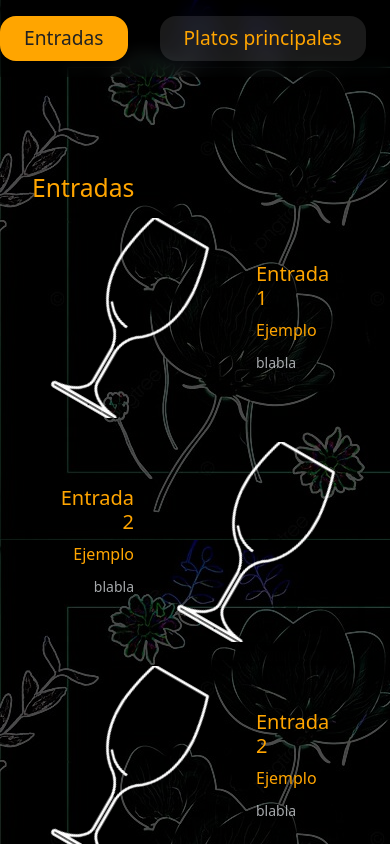
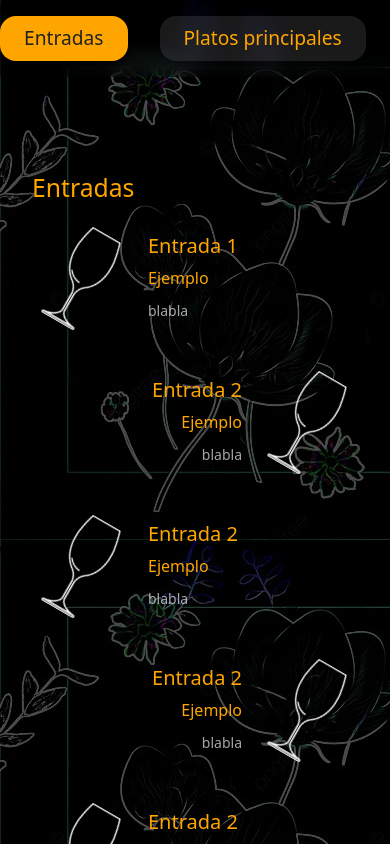
Before and after one commit to leonidesha/bar_goat, a React (Vite) app: page /menu in a window 390 px wide. Shown: the top 844 px of the page. Built offline with nearby package versions, Linux system fonts and the light colour scheme.

Commit message:
actualizando

```diff
--- /dev/null
+++ b/src/components/CardMenu.css
@@ -0,0 +1,46 @@
+.card-menu-horizontal {
+  width: 100%;
+  display: flex;
+  background: transparent;
+  border-radius: 1rem;
+  overflow: hidden;
+  box-shadow: 0 2px 8px rgba(0, 0, 0, 0.08);
+  margin-bottom: 1.5rem;
+  min-height: 200px;
+}
+.card-menu-image {
+  flex: 0 0 200px;
+  display: flex;
+  align-items: center;
+  justify-content: center;
+}
+.card-menu-img {
+  width: 100%;
+  height: 200px;
+  object-fit: contain;
+  transform: rotate(30deg);
+}
+.card-menu-content {
+  flex: 1;
+  padding: 1.5rem;
+  display: flex;
+  flex-direction: column;
+  justify-content: center;
+}
+@media screen and (max-width: 768px) {
+  .card-menu-horizontal {
+    min-height: 100px; /* Reduce la altura mínima de la tarjeta */
+    flex-direction: column; /* Opcional: apila imagen y texto en vertical */
+  }
+  .card-menu-image {
+    flex: 0 0 100px; /* Reduce el espacio reservado para la imagen */
+  }
+  .card-menu-img {
+    height: 100px;
+    width: 100%; /* Asegura que la imagen ocupe todo el ancho disponible */
+    max-width: 100%;
+  }
+  .card-menu-content {
+    padding: 1rem; /* Reduce el padding para ahorrar espacio */
+  }
+}
--- a/src/components/CardMenu.tsx
+++ b/src/components/CardMenu.tsx
@@ -1,3 +1,4 @@
+import "./CardMenu.css";
 interface CardMenuProps {
   imageSrc?: string;
   title?: string;
@@ -14,31 +15,13 @@ function CardMenu(props: CardMenuProps) {
       id={id}
       className="card-menu-horizontal"
       style={{
-        width: "100%",
-        display: "flex",
         flexDirection: reverse ? "row-reverse" : "row", // Alterna dirección
-        background: "transparent",
-        borderRadius: "1rem",
-        overflow: "hidden",
-        boxShadow: "0 2px 8px rgba(0,0,0,0.08)",
-        marginBottom: "1.5rem",
-        minHeight: "200px",
       }}
     >
-      <div
-        style={{
-          flex: "0 0 200px",
-          display: "flex",
-          alignItems: "center",
-          justifyContent: "center",
-        }}
-      >
+      <div className="card-menu-image">
         <img
+          className="card-menu-img"
           style={{
-            width: "100%",
-            height: "200px",
-            objectFit: "contain",
-            transform: "rotate(30deg)",
             borderRadius: reverse ? "0 1rem 1rem 0" : "1rem 0 0 1rem",
           }}
           src={imageSrc}
@@ -46,12 +29,8 @@ function CardMenu(props: CardMenuProps) {
         />
       </div>
       <div
+        className="card-menu-content"
         style={{
-          flex: "1 1 0",
-          padding: "1.5rem",
-          display: "flex",
-          flexDirection: "column",
-          justifyContent: "center",
           textAlign: reverse ? "right" : "left",
         }}
       >
```
